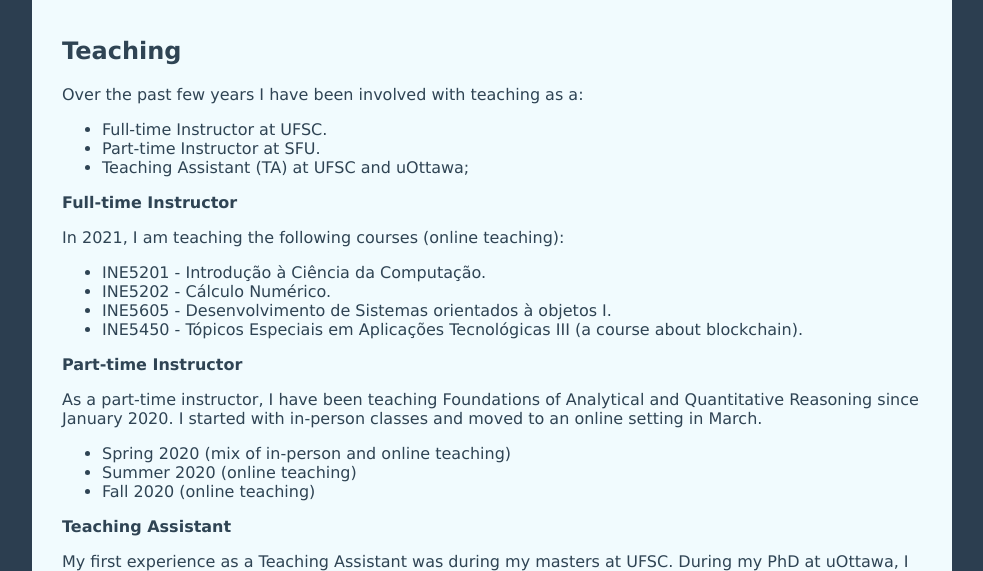
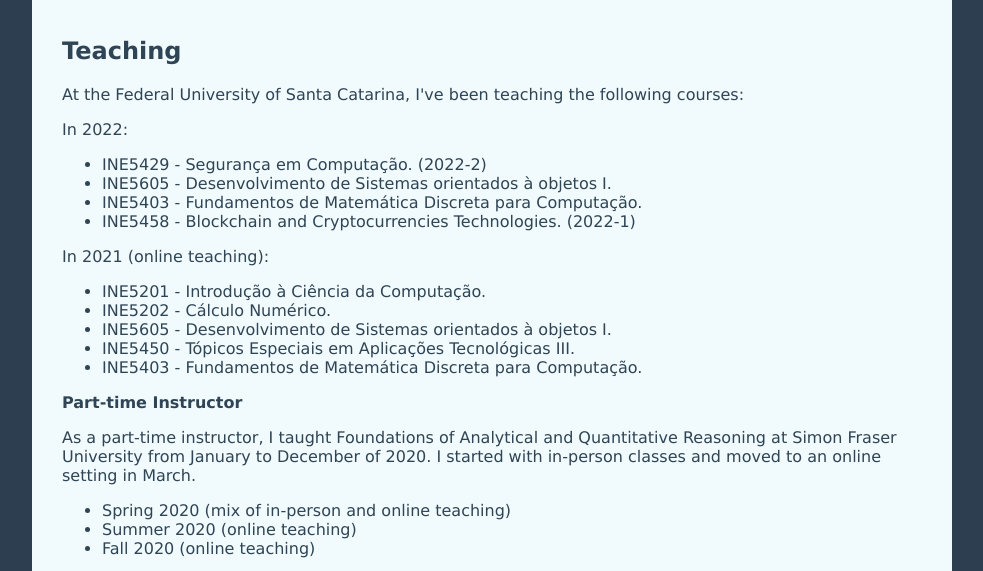
Before and after one commit to thaisidalino/thaisidalino.github.io, a plain HTML site: page teaching/index.html in a window 1280 px wide. Shown: the part 162-733 px from the top of the page, without its empty margins (148-1131 px from the left). Drawn offline with Linux system fonts and the light colour scheme.

Commit message:
Synchronized build

```diff
--- a/teaching/index.html
+++ b/teaching/index.html
@@ -25,22 +25,24 @@
   <div class="page">
 
   <h2>Teaching</h2>
-  <p>Over the past few years I have been involved with teaching as a:</p>
+  <p>At the Federal University of Santa Catarina, I've been teaching the following courses:</p>
+<p>In 2022:</p>
 <ul>
-<li>Full-time Instructor at UFSC.</li>
-<li>Part-time Instructor at SFU.</li>
-<li>Teaching Assistant (TA) at UFSC and uOttawa;</li>
+<li>INE5429 - Segurança em Computação. (2022-2)</li>
+<li>INE5605 - Desenvolvimento de Sistemas orientados à objetos I.</li>
+<li>INE5403 - Fundamentos de Matemática Discreta para Computação.</li>
+<li>INE5458 - Blockchain and Cryptocurrencies Technologies. (2022-1)</li>
 </ul>
-<p><strong> Full-time Instructor</strong></p>
-<p>In 2021, I am teaching the following courses (online teaching):</p>
+<p>In 2021 (online teaching):</p>
 <ul>
 <li>INE5201 - Introdução à Ciência da Computação.</li>
 <li>INE5202 - Cálculo Numérico.</li>
 <li>INE5605 - Desenvolvimento de Sistemas orientados à objetos I.</li>
-<li>INE5450 - Tópicos Especiais em Aplicações Tecnológicas III (a course about blockchain).</li>
+<li>INE5450 - Tópicos Especiais em Aplicações Tecnológicas III.</li>
+<li>INE5403 - Fundamentos de Matemática Discreta para Computação.</li>
 </ul>
 <p><strong>Part-time Instructor</strong></p>
-<p>As a part-time instructor, I have been teaching Foundations of Analytical and Quantitative Reasoning since January 2020.
+<p>As a part-time instructor, I taught Foundations of Analytical and Quantitative Reasoning at Simon Fraser University from January to December of 2020.
 I started with in-person classes and moved to an online setting in March.</p>
 <ul>
 <li>Spring 2020 (mix of in-person and online teaching)</li>
```
Also changed, not shown: presentations/index.html (+7 -0 lines), projects/index.html (+6 -2 lines).
